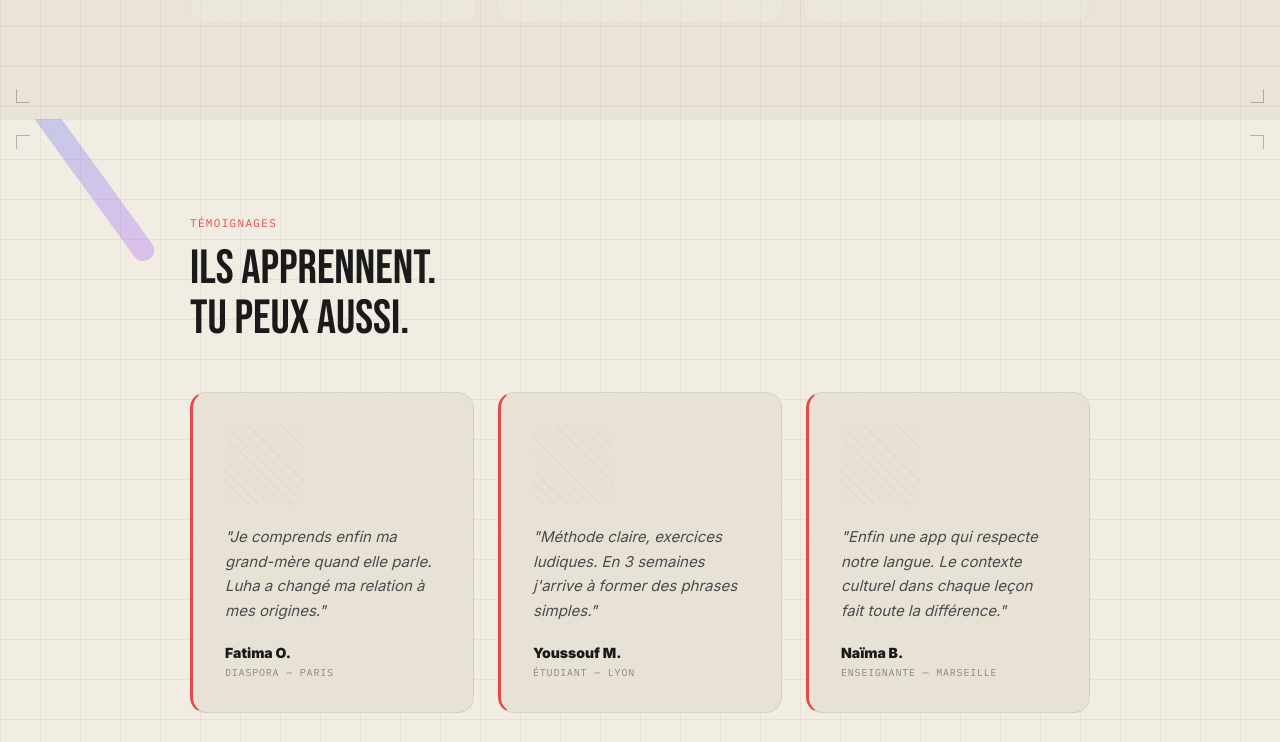
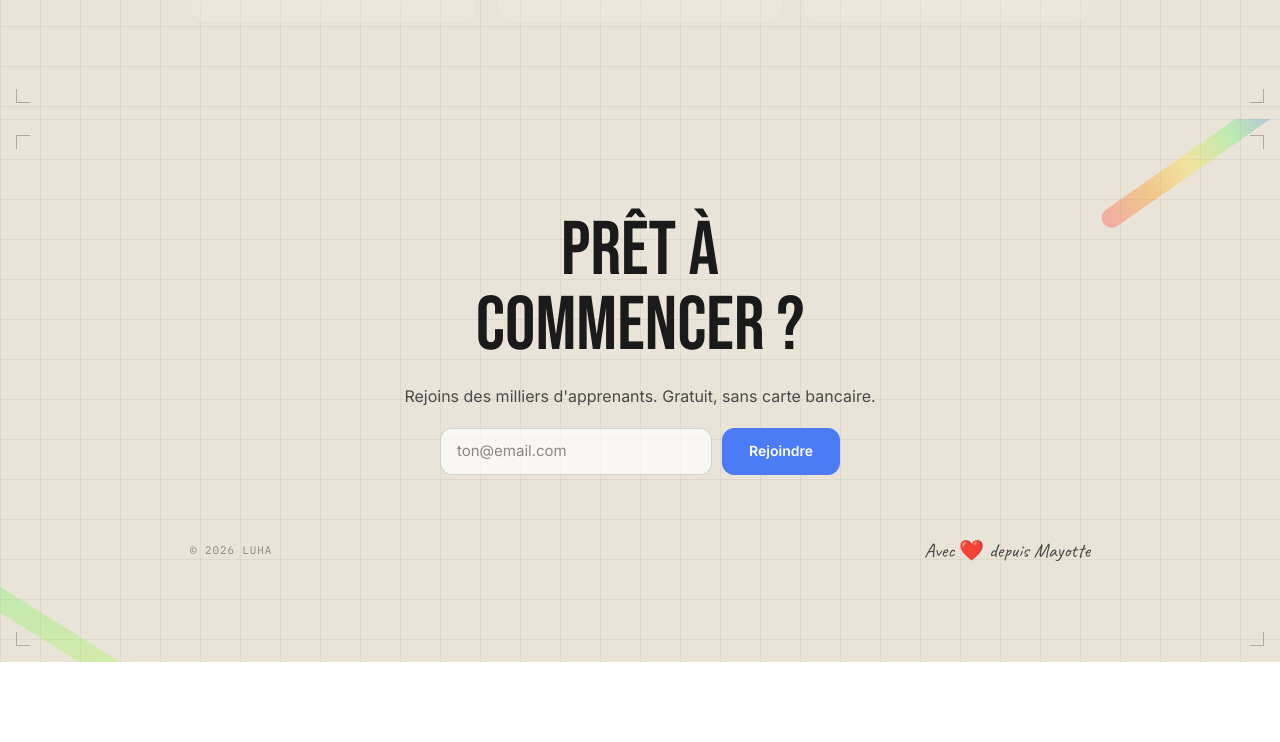
Before and after one commit to Ib-dI/luha, a Next.js app: page / in a window 1280 px wide. Shown: the part 2496-3238 px from the top of the page. After the commit the page ends 3158 px from the top, so only its background shows below. Built offline with nearby package versions, Linux system fonts and the light colour scheme.

Commit message:
comment testimonial

```diff
--- a/src/app/page.tsx
+++ b/src/app/page.tsx
@@ -401,7 +401,7 @@ export default function LandingPage() {
 			</section>
 
 			{/* ── TÉMOIGNAGES ────────────────────────────────────────── */}
-			<section
+			{/* <section
 				id="temoignages"
 				className="grid-light ch-box ch-light relative overflow-hidden bg-(--bg-light) py-16 md:py-24 px-4 sm:px-8 md:px-16"
 			>
@@ -485,7 +485,7 @@ export default function LandingPage() {
 						))}
 					</div>
 				</div>
-			</section>
+			</section> */}
 
 			{/* ── FOOTER CTA ─────────────────────────────────────────── */}
 			<section className="grid-light ch-box ch-light relative overflow-hidden text-center bg-(--bg-light-2) py-16 md:py-24 px-4 sm:px-8 md:px-16">
```
